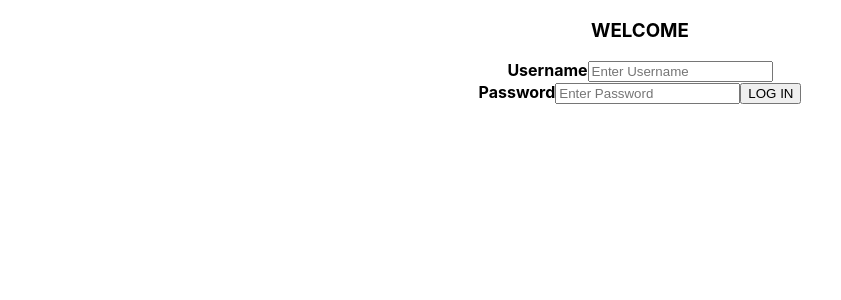
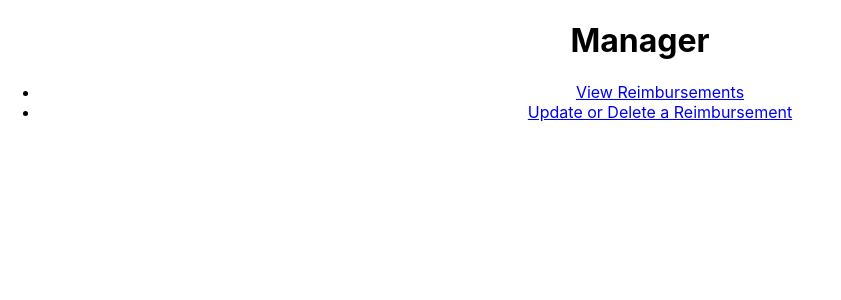
Before and after one commit to 230306-RubyOnRail/Tyler_Christian_ProjectOne_FrontEnd, a React (Create React App) app in the folder front_end/: page /Management in a window 1280 px wide. Shown: the top 300 px of the page, without its empty margins (0-841 px from the left). Built offline with nearby package versions, Linux system fonts and the light colour scheme.

Commit message:
Working login

```diff
--- a/front_end/package.json
+++ b/front_end/package.json
@@ -13,6 +13,7 @@
     "package": "^1.0.1",
     "react": "^18.2.0",
     "react-dom": "^18.2.0",
+    "react-router-dom": "^6.10.0",
     "react-scripts": "5.0.1",
     "typescript": "^4.9.5",
     "web-vitals": "^2.1.4"
--- a/front_end/src/App.tsx
+++ b/front_end/src/App.tsx
@@ -2,18 +2,42 @@ import React from 'react';
 import logo from './logo.svg';
 import './App.css';
 import { HomeLanding } from './components/HomePage';
-
+import { BrowserRouter, Routes, Route } from 'react-router-dom';
+import { Employee } from './components/Employee';
+import { Manager } from './components/Manager';
 
 //update = https://github.com/230306-RubyOnRail/Tyler_Christian_ProjectOne_FrontEnd
 function App() {
   return (
     <div className="App">
-
-        <HomeLanding/>
-
+      <BrowserRouter>
+      <Routes>
+        <Route path = '/' element={<HomeLanding/>}/>
+        <Route path = '/Employee' element={<Employee/>}/>
+        <Route path = '/Management' element={<Manager/>}/>
+      </Routes>
+      </BrowserRouter>
     </div>
 
   );
 }
 
 export default App;
+
+
+// function App() {
+//   const [role, setRole] = useState<string>("")
+//   return (
+//     <BrowserRouter>
+//     <Routes>
+//       <Route path='/' element={<SigninPage setRole={setRole}/>}/>
+//       <Route path='/home' element={<HomePage role={role}/>}/>
+//       <Route path='/register/employee' element={<RegisterEmployee/>}/>
+//       <Route path='/register/admin' element={<RegisterAdmin/>}/>
+//       <Route path='/newreimbursement' element={<NewReimbursement/>}/>
+//       <Route path='/manage/reimbursements' element={<ManageReimbursementPage role={role}/>}/>
+//       <Route path='/updatereimbursement/:id' element={<UpdateReimbursement/>}/>
+//     </Routes>
+//     </BrowserRouter>
+//   );
+// }
--- a/front_end/src/components/Employee.tsx
+++ b/front_end/src/components/Employee.tsx
@@ -1,2 +1,10 @@
 import React from 'react'
-//this is a page for the "Employee" thing;
+import { Navbar } from './Navbar'
+export function Employee() {
+    return (
+        <div>
+            <Navbar />
+            <h1>Employee</h1>
+        </div>
+    )
+}
--- a/front_end/src/components/HomePage.tsx
+++ b/front_end/src/components/HomePage.tsx
@@ -1,10 +1,21 @@
 import React, { useState } from 'react';
+import { useNavigate } from "react-router-dom";
+import { Link } from 'react-router-dom';
 
 export function HomeLanding() {
   const [username, setUsername] = useState('');
   const [password, setPassword] = useState('');
   const [token, setToken] = useState('');
   const [errorMessage, setErrorMessage] = useState('');
+  //const history = useHistory();
+
+//   const routeChange = (path :string) =>{
+//     let path1 = `/`+path;
+//     window.location.href=path1;
+//   };
+    let navigate = useNavigate();
+    // const routeChange = (path :string) =>{
+    // navigate(path);
 
   const handleUsernameChange = (event: React.ChangeEvent<HTMLInputElement>) => {
     setUsername(event.target.value);
@@ -31,8 +42,14 @@ export function HomeLanding() {
         else {return response.json();}
     })
       .then(data => {
-        const token = data.token;
-        setToken(token);
+        const {token, tokentype} = data;
+        console.log(token, tokentype);
+        setToken(cur_token => token);
+        if (tokentype === "Management")
+        {navigate("/Management")}
+        else if (tokentype === "Employee")
+        {navigate("/Employee")}
+        else {console.log("No type")}
         // Extract the token from the response data
         // Use the token to authenticate requests to your Rails API
       })
@@ -40,9 +57,7 @@ export function HomeLanding() {
         console.error('Error:', error);
       });
   };
-
-  console.log(token);
-
+  console.log(token)
   return (
     <main>
       <h3>WELCOME</h3>
--- a/front_end/src/components/Manager.tsx
+++ b/front_end/src/components/Manager.tsx
@@ -1 +1,11 @@
 import React from 'react'
+import { Navbar } from './Navbar'
+
+export function Manager() {
+    return (
+        <div>
+            <h1>Manager</h1>
+            <Navbar />
+        </div>
+    )
+}
--- /dev/null
+++ b/front_end/src/components/Navbar.tsx
@@ -0,0 +1,39 @@
+
+import React from "react";
+import { Link } from 'react-router-dom';
+
+export  function Navbar() {
+  return (
+    <nav>
+      <ul>
+        {/* {userrole === "Employee" ? (
+          <li><Link to="SubmitReimbursement">Submit a Reimbursement</Link></li>
+        ) : (
+          <li><Link to="AddUser">Add a New User</Link></li>
+        )} */}
+        <li><Link to="ViewReimbursements">View Reimbursements</Link></li>
+        <li><Link to="UpdateReimbursement">Update or Delete a Reimbursement</Link></li>
+      </ul>
+    </nav>
+  );
+}
+
+
+
+// import React from "react";
+// import { Link } from 'react-router-dom';
+
+
+// export  function Navbar() {
+//     return (
+//         <nav>
+//             <ul>
+//                 {userrole === "Employee" ? (
+//                     <li><Link to="SubmitReimbursement">Submit a Reimbursement</Link> </li>
+//                 ) : (<li><Link to="AddUser">Add a New User</Link></li>)}
+//                 <li><Link to="ViewReimbursements">View Reimbursements</Link> </li>
+//                 <li><Link to="UpdateReimbursement">Update or Delete a Reimbursement</Link> </li>
+//             </ul>
+//         </nav>
+//     )
+// }
```
Also changed, not shown: 1 other file (tests, documents, lock files or other folders).
